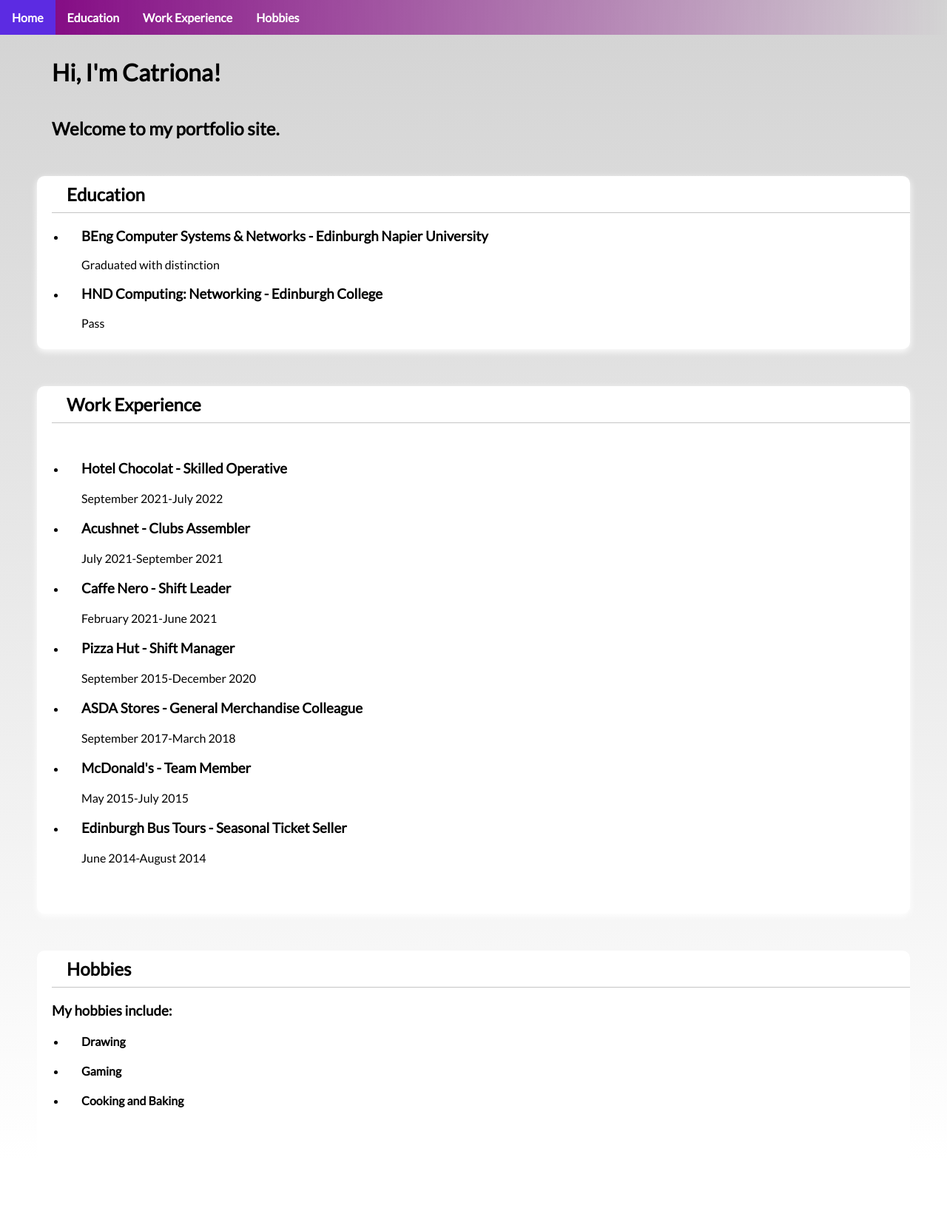
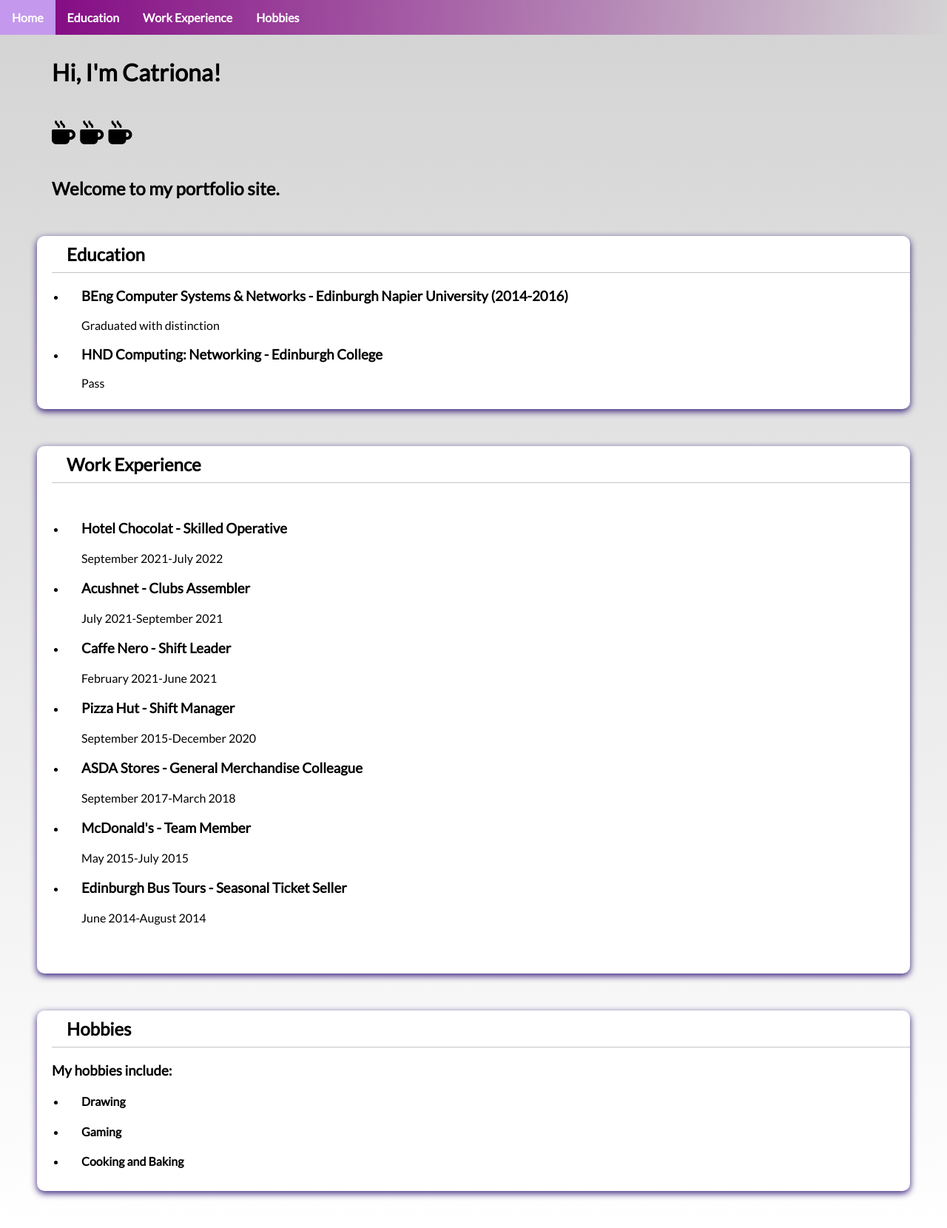
Before and after one commit to cferg97/Module1-D5-Portfolio, a plain HTML site: page index.html in a window 1280 px wide. Shown: the whole page at 74% size. Before the commit the page ends 1569 px from the top, so only its background shows below. Drawn offline with Linux system fonts and the light colour scheme.

Commit message:
Further style edits

```diff
--- a/index.html
+++ b/index.html
@@ -9,19 +9,21 @@
     <link rel="preconnect" href="https://fonts.gstatic.com" crossorigin>
     <link href="https://fonts.googleapis.com/css2?family=Lato&display=swap" rel="stylesheet">
     <link rel="stylesheet" href="style.css">
+    <script src="https://kit.fontawesome.com/cce91a75ea.js" crossorigin="anonymous"></script>
     <title>My Portfolio</title>
 </head>
 
 <body>
     <div class="topnav">
-        <a class="active" href="#Home">Home</a>
+        <a href="#header">Home</a>
         <a href="#education">Education</a>
         <a href="#work">Work Experience</a>
-        <a href="#random">Hobbies</a>
+        <a href="#hobbies">Hobbies</a>
     </div>
 
     <div id="header">
         <h1>Hi, I'm Catriona!</h1>
+        <p><i class="fa-solid fa-mug-hot"></i> <i class="fa-solid fa-mug-hot"></i> <i class="fa-solid fa-mug-hot"></i></p>
         <h2>Welcome to my portfolio site.</h2>
         <span id="header img">
     </div>
@@ -32,7 +34,7 @@
         <ul>
             <li>
                 <h3>BEng Computer Systems & Networks
-                    - Edinburgh Napier University
+                    - Edinburgh Napier University (2014-2016)
                 </h3>
             </li>
             <p>Graduated with distinction</p>
--- a/style.css
+++ b/style.css
@@ -32,13 +32,6 @@ body {
     background-color: rgb(92, 43, 226);
 }
 
-.center {
-    background-color: white;
-    width: 100px;
-    margin-left: auto;
-    margin-right: auto;
-}
-
 #header {
     display: inline-block;
     color: black;
@@ -46,6 +39,11 @@ body {
     margin-left: 50px;
     margin-right: 50px;
     border-radius: 10px;
+}
+
+#header p {
+    margin-left: 20px;
+    font-size: 2em;
 }
 
 #header h1,
@@ -60,7 +58,7 @@ h2 {
 } */
 
 #education {
-    box-shadow: 0 3px 10px white;
+    box-shadow: 0 3px 10px rgb(50, 25, 119);
     background-color: white;
     border-radius: 10px;
     margin-left: 50px;
@@ -84,7 +82,7 @@ h2 {
 }
 
 #work {
-    box-shadow: 0 3px 10px white;
+    box-shadow: 0 3px 10px rgb(50, 25, 119);
     background-color: white;
     border-radius: 10px;
     margin-left: 50px;
@@ -110,11 +108,13 @@ h2 {
 }
 
 #hobbies {
+    box-shadow: 0 3px 10px rgb(50, 25, 119);
     margin-left: 50px;
     margin-right: 50px;
     background: white;
     border-radius: 10px;
-    padding-bottom: 50px;
+    padding-bottom: 10px;
+    margin-bottom: 50px;
 }
 
 #hobbies h2 {
```
